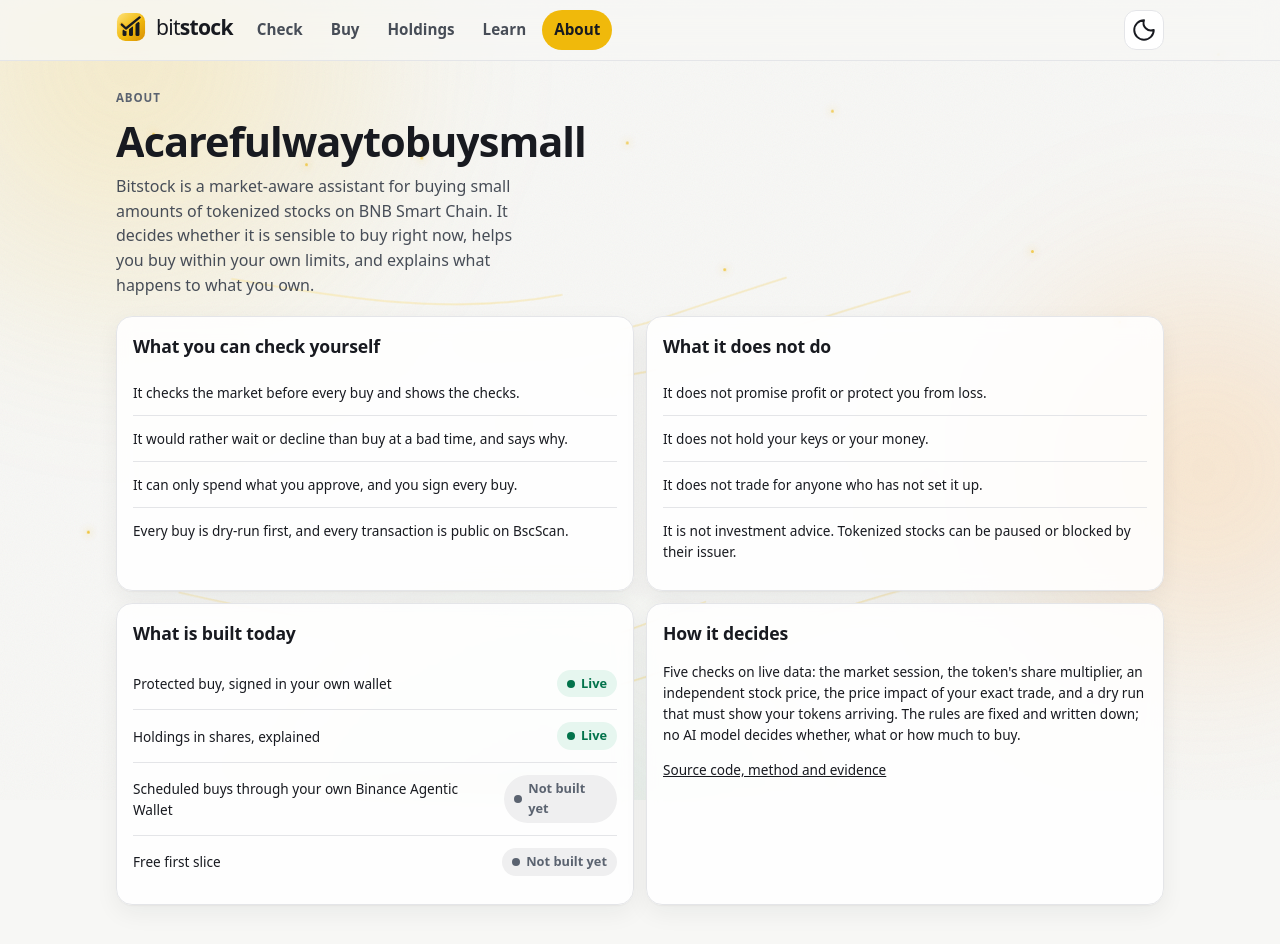
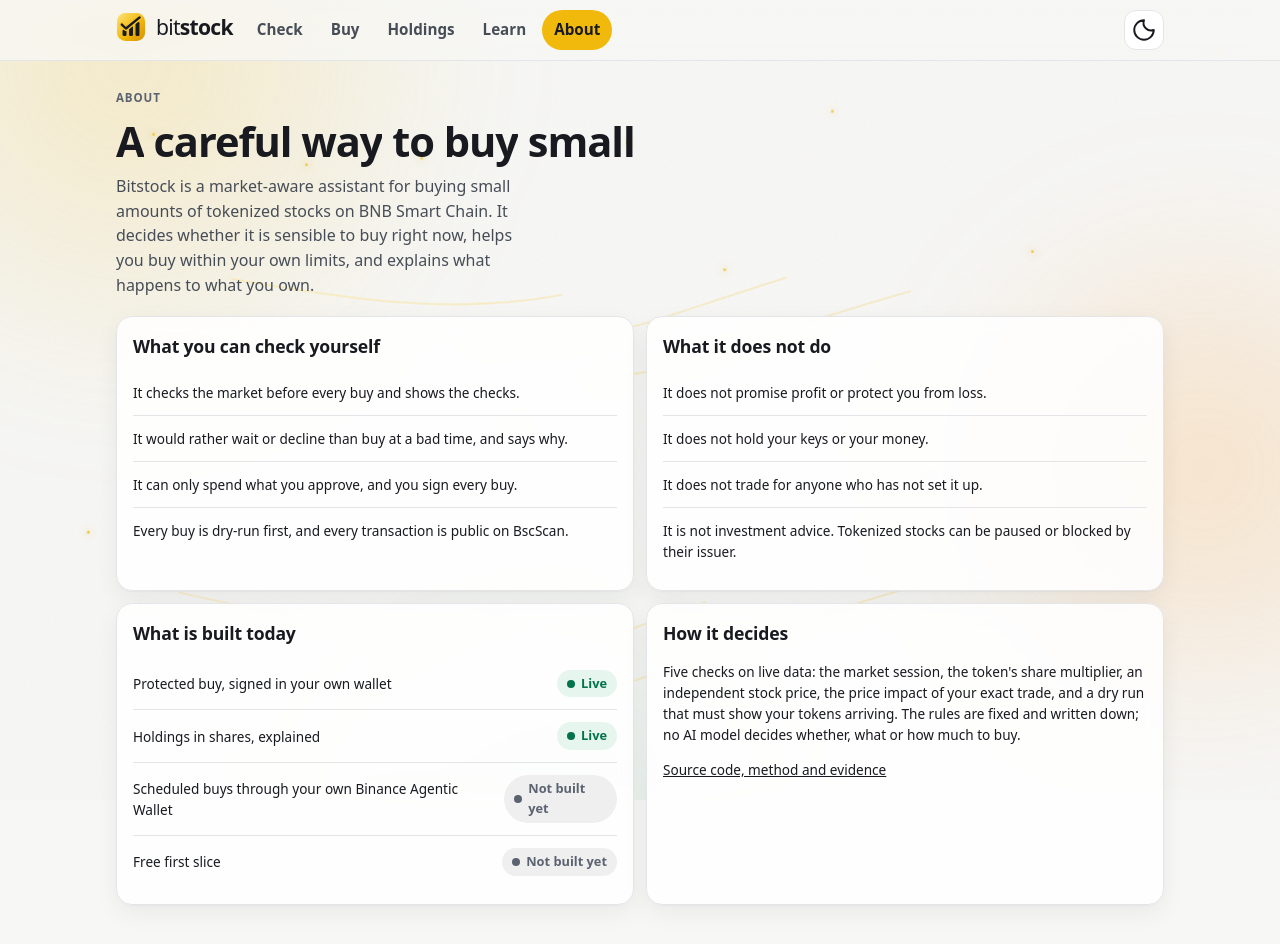
Before and after one commit to Datwebguy/bitstock, a Next.js app in the folder apps/web/: page /about in a window 1280 px wide. Shown: the top 944 px of the page. Built offline with nearby package versions, Linux system fonts and the light colour scheme.

Commit message:
web: keep the spaces between words in rising titles
The space sat inside each inline-block word, where browsers drop trailing whitespace, so titles read as one run-on word.

```diff
--- a/apps/web/components/Motion.tsx
+++ b/apps/web/components/Motion.tsx
@@ -4,7 +4,7 @@
  * Everything here stops under prefers-reduced-motion. Styles are set through the CSSOM, which the
  * Content-Security-Policy allows, never through inline style attributes.
  */
-import { useEffect, useRef, useState } from "react";
+import { Fragment, useEffect, useRef, useState } from "react";
 import { LogoMark } from "./Logo";
 
 const reduced = () => typeof window !== "undefined" && window.matchMedia("(prefers-reduced-motion: reduce)").matches;
@@ -88,9 +88,12 @@ export function SplitReveal({ text, as: Tag = "h2", className = "" }: { text: st
   return (
     <Tag ref={ref} className={`split ${className}`} aria-label={text}>
       {words.map((w, i) => (
-        <span key={i} className="w" aria-hidden="true">
-          <span className={`wi d${Math.min(i + 1, 16)}`}>{w}</span>{" "}
-        </span>
+        <Fragment key={i}>
+          <span className="w" aria-hidden="true">
+            <span className={`wi d${Math.min(i + 1, 16)}`}>{w}</span>
+          </span>
+          {i < words.length - 1 ? " " : null}
+        </Fragment>
       ))}
     </Tag>
   );
```
